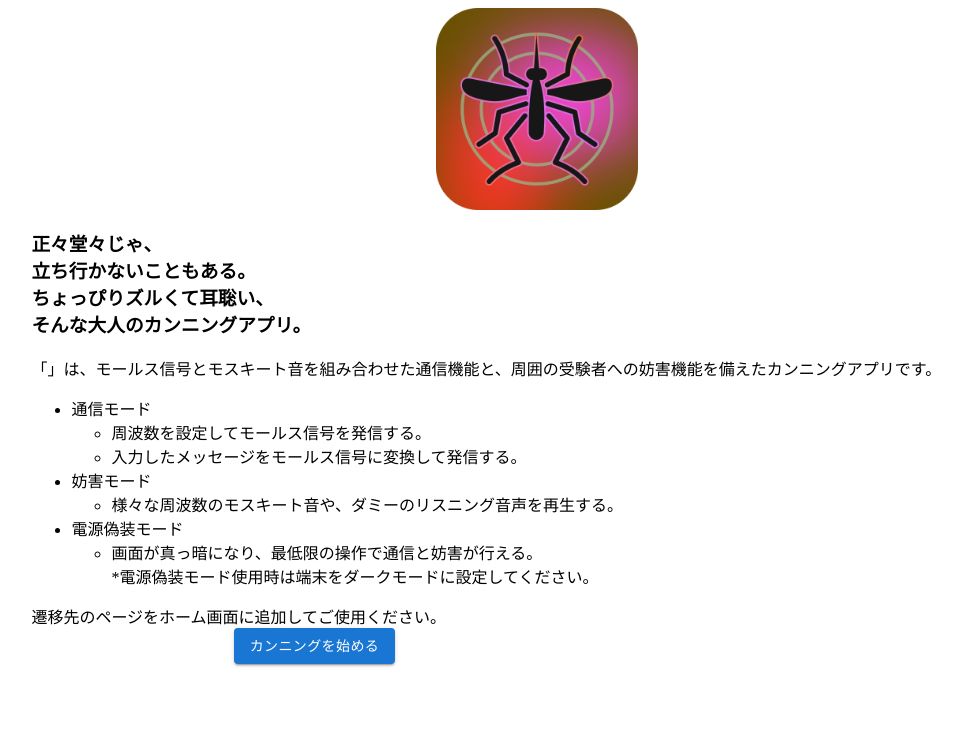
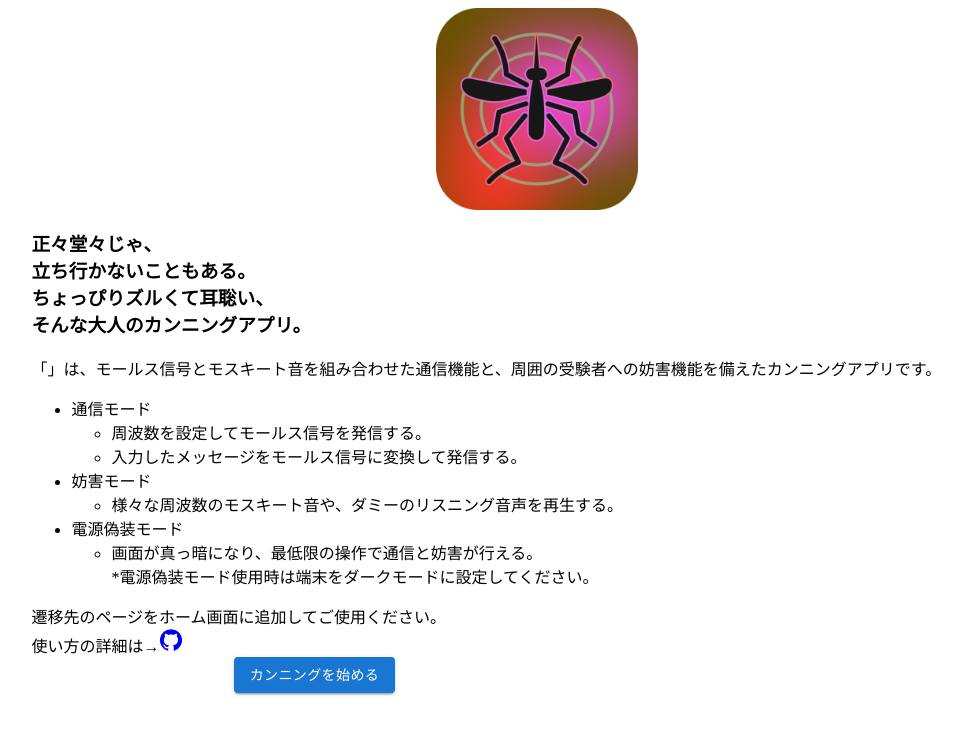
Before and after one commit to nagohachi/tsukutte-asobu2023, a React (Vite) app: page /tsukutte-asobu2023/lp in a window 1280 px wide. Shown: the top 734 px of the page, without its empty margins (103-1065 px from the left). Built offline with nearby package versions, Linux system fonts and the light colour scheme; no server answers.

Commit message:
githubページへあいこんを追加等

```diff
--- a/src/Lp.tsx
+++ b/src/Lp.tsx
@@ -1,13 +1,14 @@
 import { Link } from "react-router-dom";
 import Button from '@mui/material/Button';
+import GitHubIcon from '@mui/icons-material/GitHub';
 
 function Lp() {
   return (
     <>
       <div style={{ margin: '0 10%' }}>
         <img style={{ display: 'block', margin: 'auto', width: '20%' }} src="src/assets/img/icon.png" alt="Application Name" />
-        <h3>正々堂々じゃ、<br/>立ち行かないこともある。<br />
-          ちょっぴりズルくて耳聡い、<br/>そんな大人のカンニングアプリ。</h3>
+        <h3>正々堂々じゃ、<br />立ち行かないこともある。<br />
+          ちょっぴりズルくて耳聡い、<br />そんな大人のカンニングアプリ。</h3>
         <p style={{ margin: '0' }}>「」は、モールス信号とモスキート音を組み合わせた通信機能と、周囲の受験者への妨害機能を備えたカンニングアプリです。</p>
         <ul>
           <li>通信モード
@@ -29,7 +30,13 @@ function Lp() {
           </li>
         </ul>
         <p style={{ margin: '0' }}>遷移先のページをホーム画面に追加してご使用ください。</p>
-        <div style={{ width:'100%', margin: '0 20%'}}>
+        <p style={{ margin: '0' }}>使い方の詳細は→
+          <Link to='https://github.com/yukihira-pot/tsukutte-asobu2023'>
+            <GitHubIcon></GitHubIcon>
+          </Link>
+        </p>
+
+        <div style={{ width: '100%', margin: '0 20%' }}>
           <Link to="/tsukutte-asobu2023">
             <Button variant="contained" href="#contained-buttons">
               カンニングを始める
```
